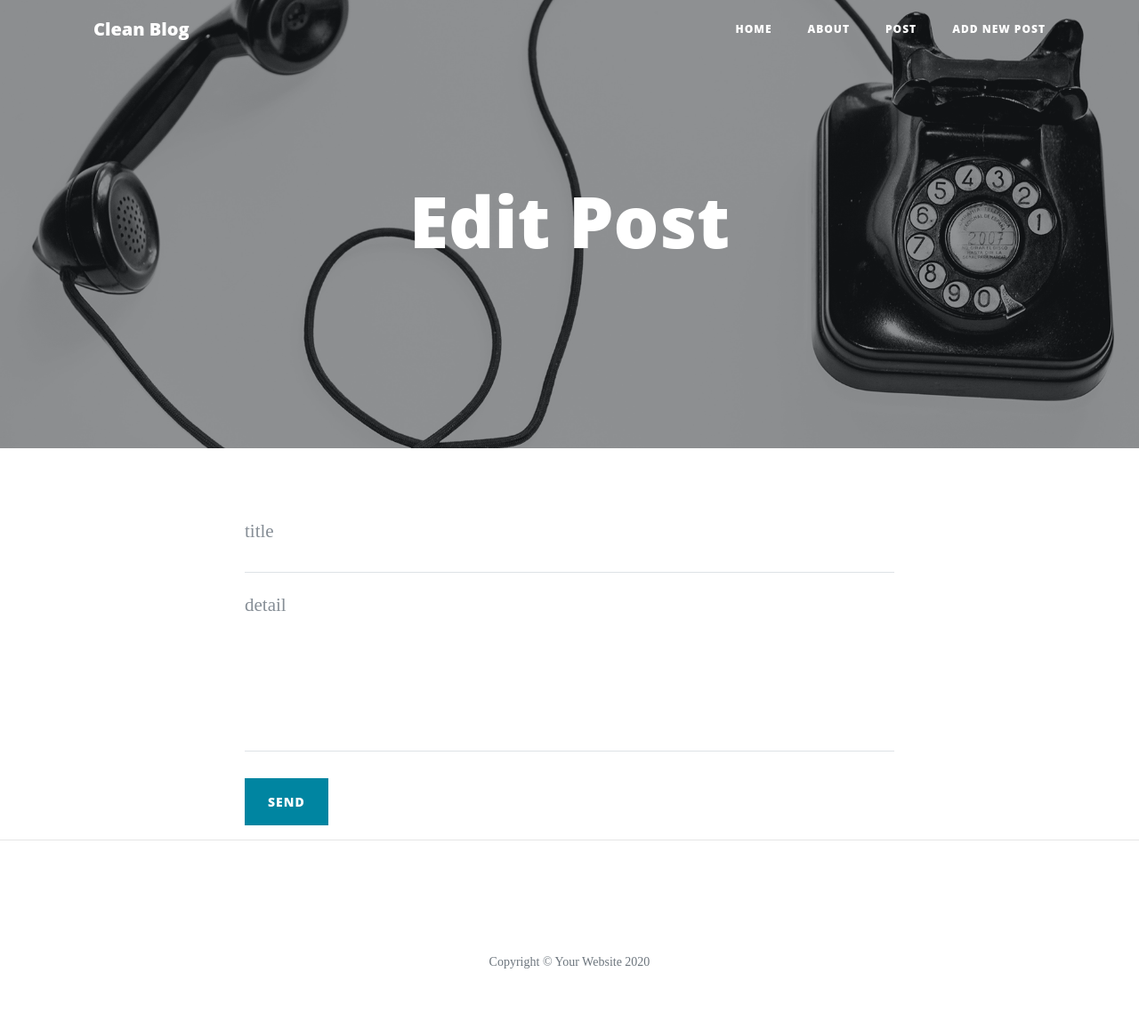
After one commit to ozgekrby/CleanBlog, a Node server app: template views/edit.ejs in a window 1280 px wide. The commit adds this page. Shown: the whole page at 89% size. Run offline with Node 20, Linux system fonts and the light colour scheme; the template is opened without the code that fills it, so the values that code supplies are empty; some libraries are stand-ins or nearby versions.

Commit message:
section 5 done

```diff
--- a/app.js
+++ b/app.js
@@ -3,39 +3,32 @@ const mongoose=require("mongoose");
 const path=require("path")
 const ejs=require("ejs");
 const app=express();
+const methodOverride = require('method-override');
 mongoose.connect('mongodb://localhost/cleanblog-test-db');
 const Post = require('./models/Post');
+const postController=require("./controllers/postControllers");
+const { getAboutPage, getAddPostPage, getPostPage, getEditPage } = require("./controllers/pageControllers");
 app.use(express.static("public"));
 app.set("view engine","ejs")
 app.use(express.json());
 app.use(express.urlencoded({ extended: true }));
-app.get("/",async (req,res)=>{
-    const posts= await Post.find({});
-    res.render("index",{
-        posts
-      });
-})
-app.get("/posts/:id",async(req,res)=>{
-    const post= await Post.findById(req.params.id)
-    res.render("post",{
-        post
-    });
-})
+app.use(express.static("public"));
 
-app.get("/about",(req,res)=>{
-    res.render("about");
-})
-app.get("/add_post",(req,res)=>{
-    res.render("add_post");
-})
-app.get("/post",(req,res)=>{
-    res.render("post");
-})
-app.post("/newpost",async (req,res)=>{
-    console.log(req.body);
-   await Post.create(req.body);
-    res.redirect("/");
-})
+app.use(methodOverride('_method',{
+    methods:["POST","GET"]
+  }))
+app.get("/",postController.getAllPost)
+app.get("/posts/:id",postController.getPost)
+app.put('/posts/:id',postController.updatePost);
+app.delete('/posts/:id',postController.deletePost);
+app.post("/newpost",postController.createPost)
+
+app.get("/about",getAboutPage)
+app.get("/add_post",getAddPostPage)
+app.get("/post",getPostPage)
+app.get('/posts/edit/:id',getEditPage);
+
+
 const port=3000;
 
 app.listen(port,()=>{
--- a/package.json
+++ b/package.json
@@ -26,6 +26,7 @@
   "dependencies": {
     "ejs": "^3.1.10",
     "express": "^4.21.1",
+    "method-override": "^3.0.0",
     "mongoose": "^8.8.3"
   }
 }
--- /dev/null
+++ b/views/edit.ejs
@@ -0,0 +1,63 @@
+<%- include("partials/_header") -%>
+
+<body>
+
+
+  <%- include("partials/_navigation") -%>
+
+
+  <!-- Page Header -->
+  <header class="masthead" style="background-image: url('img/contact-bg.jpg')">
+    <div class="overlay"></div>
+    <div class="container">
+      <div class="row">
+        <div class="col-lg-8 col-md-10 mx-auto">
+          <div class="page-heading">
+            <h1>Edit Post</h1>
+
+          </div>
+        </div>
+      </div>
+    </div>
+  </header>
+
+  <!-- Main Content -->
+  <div class="container">
+    <div class="row">
+      <div class="col-lg-8 col-md-10 mx-auto">
+        <form novalidate method="POST" action="/posts/<%= post._id%>?_method=PUT">
+          <div class="control-group">
+            <div class="form-group floating-label-form-group controls">
+              <label>Post Title</label>
+              <input type="text" class="form-control" name="title" value="<%= post.title %>" placeholder="title" id="name" required data-validation-required-message="Please enter your name.">
+              <p class="help-block text-danger"></p>
+            </div>
+          </div>
+          <div class="control-group">
+            <div class="form-group floating-label-form-group controls">
+              <label>Post Detail</label>
+              <textarea rows="5" class="form-control" name="detail" placeholder="detail" id="message" required data-validation-required-message="Please enter a message."><%= post.detail %></textarea>
+              <p class="help-block text-danger"></p>
+            </div>
+          </div>
+          <br>
+          <div id="success"></div>
+          <button type="submit" class="btn btn-primary" id="sendMessageButton">Send</button>
+        </form>
+      </div>
+    </div>
+  </div>
+
+  <hr>
+
+  <%- include("partials/_footer") -%>
+
+  <!-- Contact Form JavaScript -->
+  <script src="js/jqBootstrapValidation.js"></script>
+  <script src="js/contact_me.js"></script>
+
+
+
+</body>
+
+</html>
```
Also changed, not shown: controllers/pageControllers.js (added, +17 -0 lines), controllers/postControllers.js (added, +34 -0 lines), views/post.ejs (+8 -1 lines), 1 other file.
